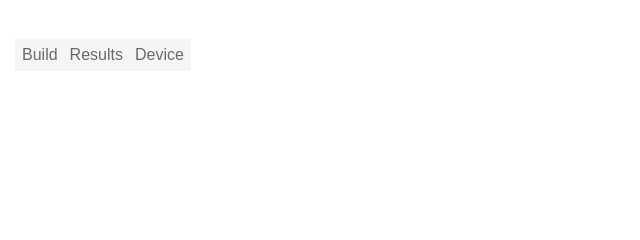
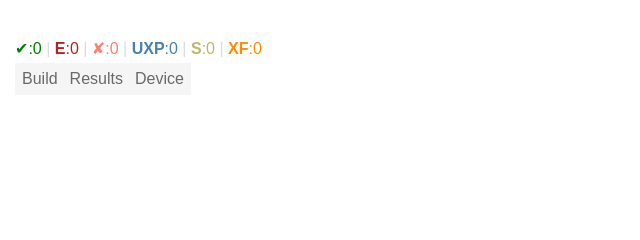
Before and after one commit to dchunwong/JenkinsDashboard, a Flask app: template templates/test_stats.html in a window 1280 px wide. Shown: the part 169-409 px from the top of the page, without its empty margins (0-640 px from the left). Run offline with Flask 2, Linux system fonts and the light colour scheme; the template is opened without the code that fills it, so the values that code supplies are empty; parts of the project's set-up code (start-up, migrations or seed data) failed here and were passed over.

Commit message:
Add result counts to statistics pages and rearrange legend on graph

```diff
--- a/static/css/test_stats.css
+++ b/static/css/test_stats.css
@@ -65,6 +65,10 @@
 #chart{
     cursor: pointer;
 }
+#resultcount{
+    margin: 5px;
+    color: gainsboro;
+}
 .tablehead{
     background: whitesmoke;
 }
--- /dev/null
+++ b/static/js/countResults.js
@@ -0,0 +1,15 @@
+var table = $(document.querySelector('#resultcount+.resulttable'));
+var resultcount = $(document.getElementById('resultcount'));
+var passed = table.find('.Passed').length;
+var failed = table.find('.Failure').length;
+var errors = table.find('.Error').length;
+var xfail = table.find('.Expected.Failure').length;
+var uxpass = table.find('.Unexpected.Pass').length;
+var skipped = table.find('.Skipped').length;
+
+resultcount.find('.Passed')[0].innerHTML += passed;
+resultcount.find('.Failure')[0].innerHTML += failed;
+resultcount.find('.Error')[0].innerHTML += errors;
+resultcount.find('.Expected.Failure')[0].innerHTML += xfail;
+resultcount.find('.Unexpected.Pass')[0].innerHTML += uxpass;
+resultcount.find('.Skipped')[0].innerHTML += skipped;
--- a/templates/test_stats.html
+++ b/templates/test_stats.html
@@ -25,6 +25,14 @@ var test_data = [];
         <div id="legend"></div>
     </span>
     <div id="preview"></div>
+</div>
+<div id="resultcount">
+    <div class="Passed">✔:</div> |
+    <div class="Error"><strong>E</strong>:</div> |
+    <div class="Failure">✘:</div> |
+    <div class="Unexpected Pass"><strong>UXP</strong>:</div> |
+    <div class="Skipped"><strong>S</strong>:</div> |
+    <div class="Expected Failure"><strong>XF</strong>:</div>
 </div>
 <table class="resulttable">
 {% if "gaia_revision" in tests[0].keys() %}
@@ -159,4 +167,5 @@ var test_data = [];
 </table>
 
 <script src="/js/graphing.min.js"></script>
+<script src="/js/countResults.js"></script>
 {% endblock %}
```
Also changed, not shown: static/js/graphing.js (+18 -18 lines), templates/sparse_report.html (+10 -0 lines), static/js/graphing.min.js.
